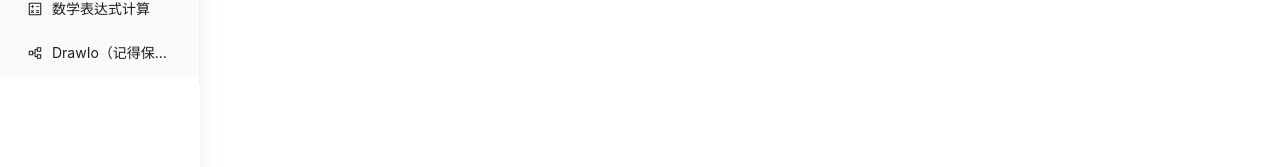
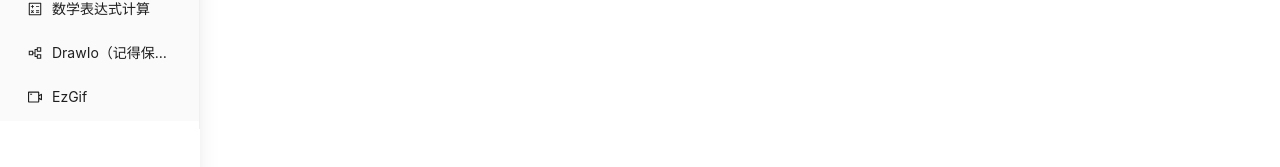
Before and after one commit to Yizhizhenhties/yizhizhenhties.github.io, a React (Vite) app: page / in a window 1280 px wide. Both pictures are taken after a click on the button 720 px from the left and 432 px from the top of the page. Shown: the part 179-346 px from the top of the page. Built offline with nearby package versions, Linux system fonts and the light colour scheme.

Commit message:
24/10/14 feat: ezgif

```diff
--- /dev/null
+++ b/src/pages/layout/tools/ezgif/index.tsx
@@ -0,0 +1,7 @@
+export default function EzGif() {
+    return (
+        <div className="bg-white w-full h-full p-4">
+            <iframe src="https://ezgif.com/video-to-gif" className="w-full h-full"/>
+        </div>
+    )
+}
--- a/src/route/index.tsx
+++ b/src/route/index.tsx
@@ -4,7 +4,8 @@ import MainContentLayout from "@/pages/layout/_index";
 import Intro from "@/pages/layout/intro/_index";
 import Calculate from "@/pages/layout/tools/calculate";
 import Drawio from "@/pages/layout/tools/drawio";
-import { CalculatorOutlined, InfoCircleOutlined, PartitionOutlined, ToolOutlined } from "@ant-design/icons";
+import EzGif from "@/pages/layout/tools/ezgif";
+import { CalculatorOutlined, InfoCircleOutlined, PartitionOutlined, ToolOutlined, VideoCameraOutlined } from "@ant-design/icons";
 import { Navigate, type RouteObject, createHashRouter } from "react-router-dom";
 
 const toolsPrefix = '/tools';
@@ -41,6 +42,12 @@ export const ContentRoute = [
                 path: `${toolsPrefix}/drawio`,
                 element: <Drawio/>,
                 ...getMenuInfo(`${toolsPrefix}/drawio`, 'DrawIo（记得保存）', <PartitionOutlined />)
+            },
+            {
+                id: `${toolsPrefix}/ezgif`,
+                path: `${toolsPrefix}/ezgif`,
+                element: <EzGif/>,
+                ...getMenuInfo(`${toolsPrefix}/ezgif`, 'EzGif', <VideoCameraOutlined />)
             }
         ],
     }
```
